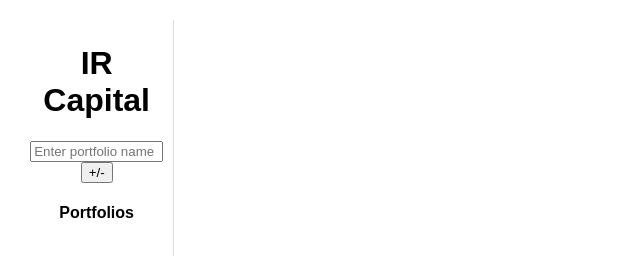
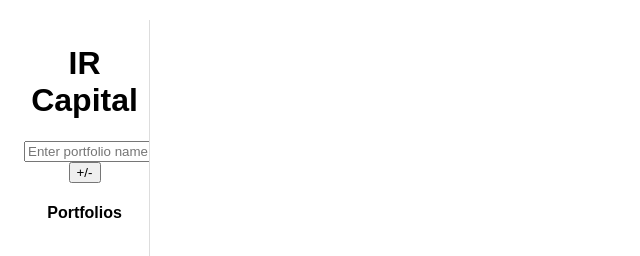
Before and after one commit to ircapital/ircapital, a plain HTML site: page index.html in a window 1280 px wide. Shown: the top 256 px of the page, without its empty margins (0-640 px from the left). Drawn offline with Linux system fonts and the light colour scheme.

Commit message:
Update index.html

```diff
--- a/index.html
+++ b/index.html
@@ -14,7 +14,7 @@
 			width: 125px;
 		}
         #section1 {
-            width: 12%;
+            width: 10%;
             margin-right: 20px;
 			height: 650px;
 			overflow-y: scroll;
@@ -24,7 +24,7 @@
 			border-right: 1px solid #ddd;
         }
         #section2 {
-            width: 88%;
+            width: 90%;
             <!-- margin-top: 20px; -->
 			height: auto;
         }
```
